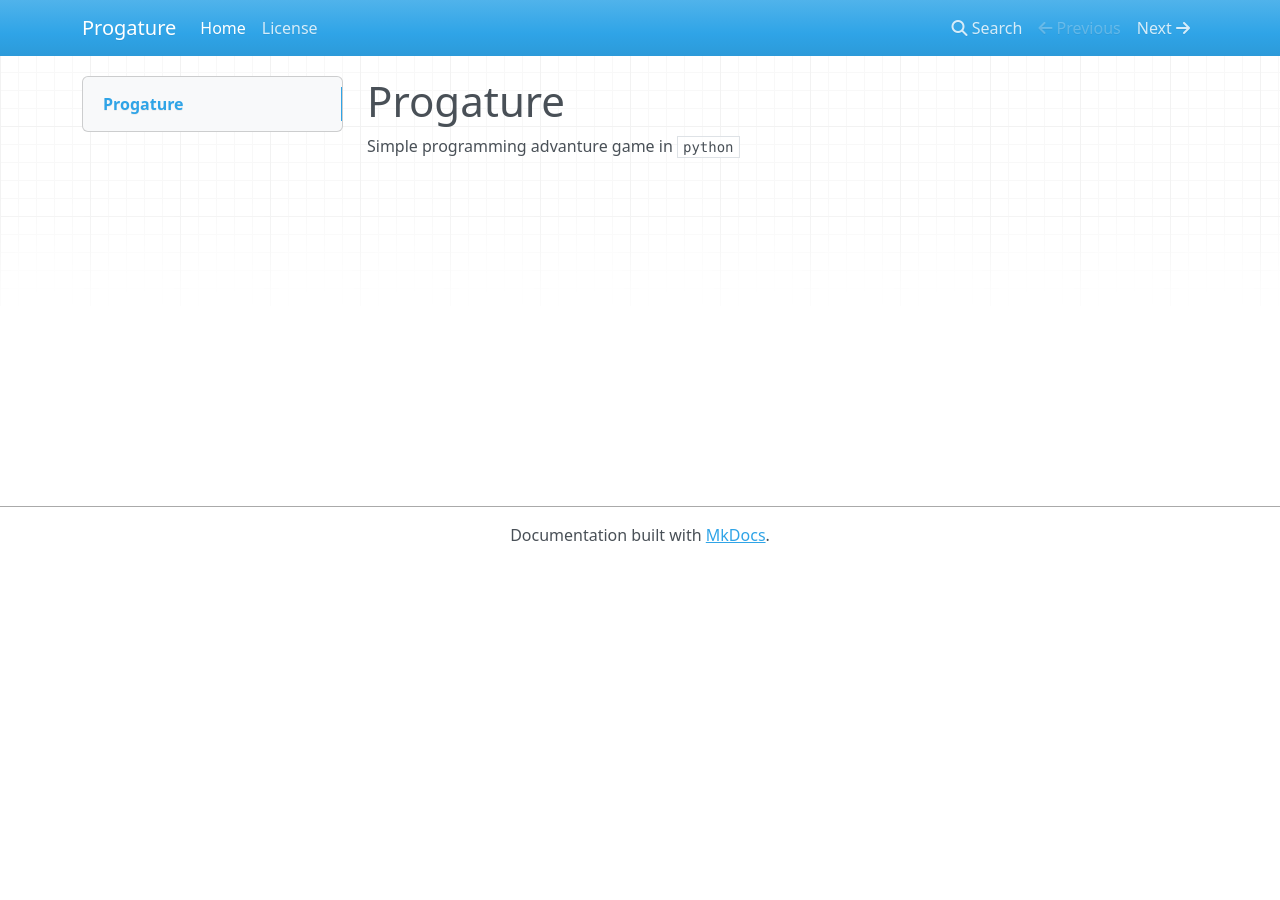
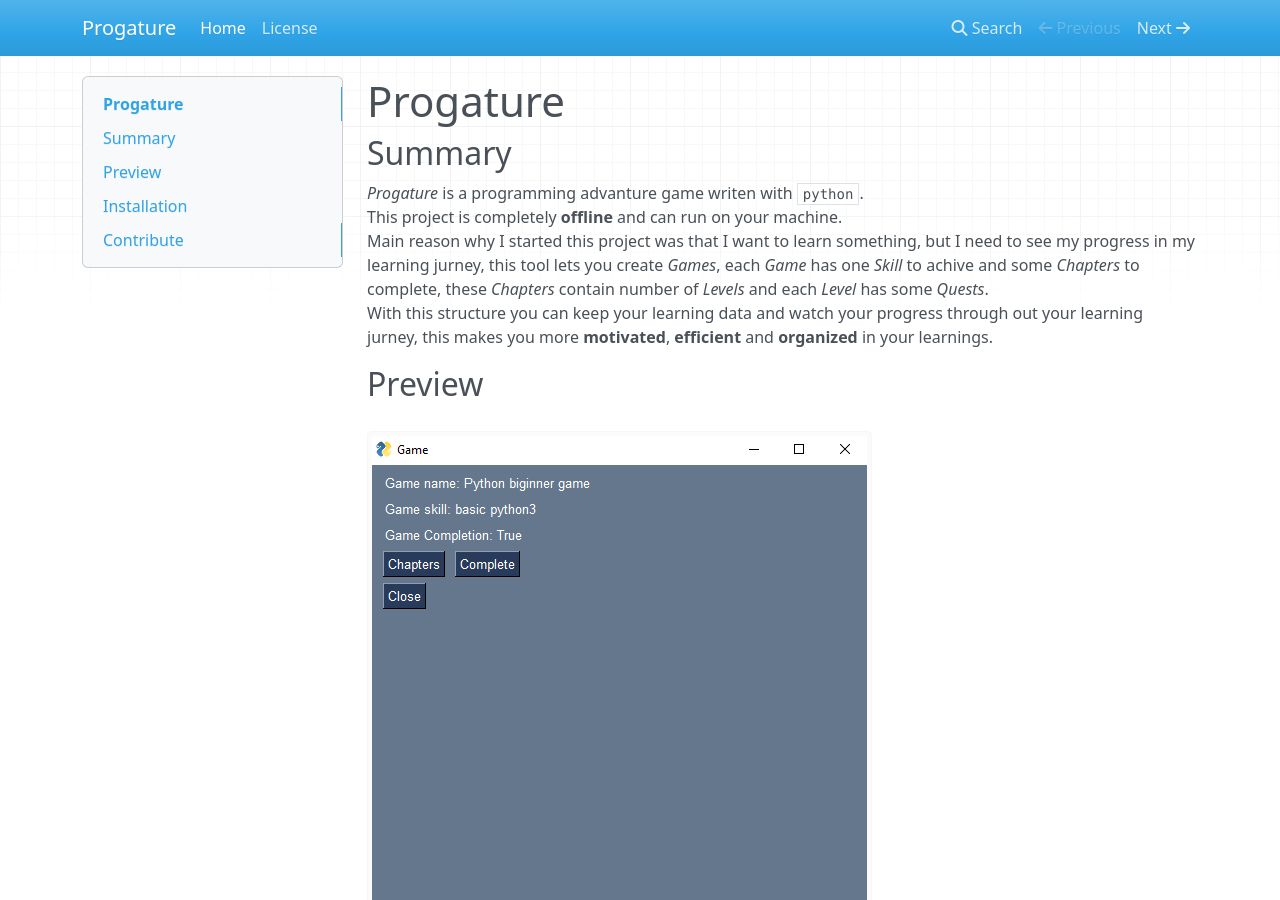
Before and after one commit to parsariyahi/progature, an MkDocs documentation site: the page built from docs/docs/index.md, in a window 1280 px wide and 900 px high. Built offline with MkDocs 1.6.1, drawn with Linux system fonts in a browser that asks for light colours; nearby versions of some CDN libraries; some of the changed text lies outside the part shown.

Commit message:
docs(pages): add parts to ``index.md``

````diff
--- a/docs/docs/index.md
+++ b/docs/docs/index.md
@@ -1,3 +1,34 @@
 # Progature
 
-Simple programming advanture game in ``python``
+## Summary
+*Progature* is a programming advanture game writen with ``python``. <br>
+This project is completely **offline** and can run on your machine. <br>
+Main reason why I started this project was that I want to learn something, but I need to see my progress in my learning jurney, this tool lets you create *Games*, each *Game* has one *Skill* to achive and some *Chapters* to complete, these *Chapters* contain number of *Levels* and each *Level* has some *Quests*. <br>
+With this structure you can keep your learning data and watch your progress through out your learning jurney, this makes you more **motivated**, **efficient** and **organized** in your learnings.
+
+
+## Preview
+![Progature Game Page](images/main_page.png)
+![Progature Chapter Page](images/chapter_page.png)
+
+
+## Installation
+
+first install requirements
+
+```bash
+pip install -r requirements.txt
+```
+
+then run ``main.py``
+```bash
+python progature/main.py
+```
+
+## Contribute
+There are several ways you can support this project. <br>
+
+* Implement better **GUI**
+* Create more **Games**
+* Write better **Docs**
+* Best way is to just use it and suggest new **Features**
````
